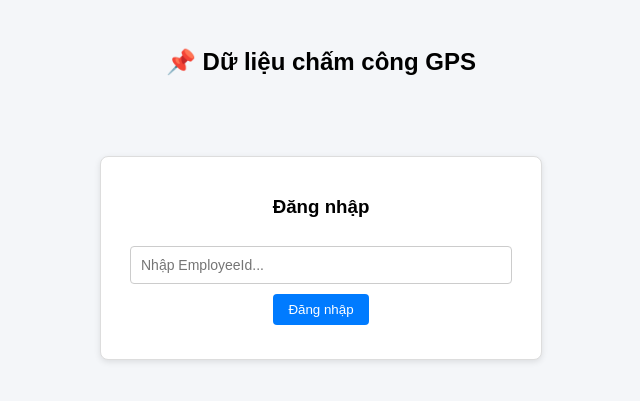
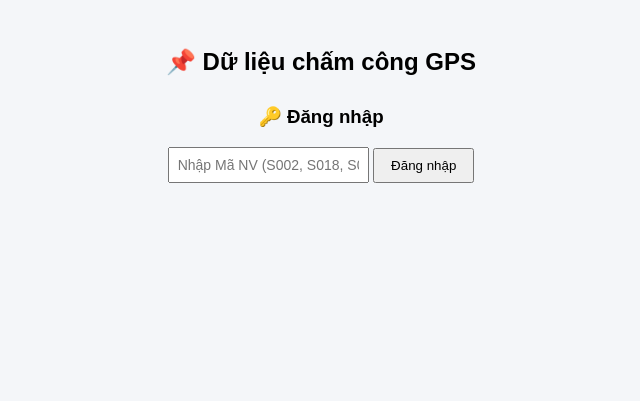
Before and after one commit to Vinbobo/read_gps_data, a Flask app: page / in a window 1280 px wide. Shown: the top 401 px of the page, without its empty margins (319-959 px from the left). Run offline with Flask 3, Linux system fonts and the light colour scheme.

Commit message:
Update index.html

```diff
--- a/templates/index.html
+++ b/templates/index.html
@@ -7,22 +7,6 @@
   <style>
     body { font-family: Arial, sans-serif; background: #f4f6f9; padding: 20px; }
     h2 { text-align: center; margin-bottom: 20px; }
-
-    .login-box {
-      max-width: 400px; margin: 80px auto; padding: 20px;
-      background: #fff; border: 1px solid #ddd; border-radius: 8px;
-      box-shadow: 0 2px 6px rgba(0,0,0,0.1); text-align: center;
-    }
-    .login-box input {
-      width: 90%; padding: 10px; margin: 10px 0;
-      border: 1px solid #ccc; border-radius: 4px; font-size: 14px;
-    }
-    .login-box button {
-      padding: 8px 15px; background: #007bff; color: #fff;
-      border: none; border-radius: 4px; cursor: pointer;
-    }
-    .login-box button:hover { background: #0056b3; }
-
     .controls { display: flex; flex-wrap: wrap; gap: 10px; margin-bottom: 15px; }
     .controls input, .controls select, .controls button {
       padding: 6px 12px; font-size: 14px; border: 1px solid #007bff; border-radius: 4px;
@@ -30,46 +14,37 @@
     }
     .controls button:hover { background: #007bff; color: #fff; }
     .controls button.active { background: #007bff; color: #fff; font-weight: bold; }
-
-    .table-container { max-height: 500px; overflow-y: auto; border: 1px solid #ccc; animation: fadeIn 0.4s ease; }
+    .table-container { max-height: 500px; overflow-y: auto; border: 1px solid #ccc; }
     table { width: 100%; border-collapse: collapse; background: white; font-size: 14px; }
     th, td { border: 1px solid #ddd; padding: 8px; text-align: left; vertical-align: middle; }
-    th {
-      background: #007bff; color: white; cursor: pointer; user-select: none;
-      position: sticky; top: 0; z-index: 2;
-    }
+    th { background: #007bff; color: white; cursor: pointer; user-select: none; position: sticky; top: 0; z-index: 2; }
     tr:nth-child(even) { background: #f9f9f9; }
-
     .sortable:after { content: " ⇅"; font-size: 12px; }
     .asc:after { content: " ↑"; }
     .desc:after { content: " ↓"; }
-
-    img.face-thumb {
-      width: 60px; height: 45px; object-fit: cover;
-      border-radius: 4px; border:1px solid #ccc; cursor:pointer;
-    }
-
+    img.face-thumb { width: 60px; height: 45px; object-fit: cover; border-radius: 4px; border:1px solid #ccc; }
     .pagination { margin-top: 15px; text-align: center; }
     .pagination button { margin: 0 2px; padding: 5px 10px; }
-
-    @keyframes fadeIn { from { opacity: 0; } to { opacity: 1; } }
-    #mainContent { display: none; }
+    #welcomeBox { text-align:right; font-weight:bold; color:#007bff; margin-bottom:10px; display:none; }
   </style>
 </head>
 <body>
   <h2>📌 Dữ liệu chấm công GPS</h2>
 
-  <!-- Form đăng nhập -->
-  <div id="loginBox" class="login-box">
-    <h3>Đăng nhập</h3>
-    <input type="text" id="empIdInput" placeholder="Nhập EmployeeId...">
-    <br>
-    <button onclick="login()">Đăng nhập</button>
-    <p id="loginMessage" style="color:red; font-size:14px;"></p>
+  <!-- Lời chào -->
+  <div id="welcomeBox">👋 Xin chào, <span id="empName"></span></div>
+
+  <!-- Form login -->
+  <div id="loginBox" style="text-align:center; margin-top:30px;">
+    <h3>🔑 Đăng nhập</h3>
+    <input type="text" id="loginEmpId" placeholder="Nhập Mã NV (S002, S018, S019)" style="padding:8px; font-size:14px;">
+    <button onclick="doLogin()" style="padding:8px 16px;">Đăng nhập</button>
+    <p id="loginStatus" style="color:red;"></p>
   </div>
 
   <!-- Nội dung chính -->
-  <div id="mainContent">
+  <div id="mainContent" style="display:none;">
+
     <!-- Bộ lọc nhanh -->
     <div class="controls">
       <label><b>Lọc nhanh:</b></label>
@@ -139,31 +114,31 @@
     let currentFilter = "all", currentStartDate = "", currentEndDate = "", currentSearch = "";
     let rawData = [], currentSort = { column: null, order: null };
     let currentPage = 1, rowsPerPage = 10, shiftFilter = null;
-    let currentEmpId = null;
+    let currentEmpId = null, currentEmpName = "";
 
     function setActiveButton(btn) {
       document.querySelectorAll(".controls button").forEach(b => b.classList.remove("active"));
       if (btn) btn.classList.add("active");
     }
 
-    async function login() {
-      const empId = document.getElementById("empIdInput").value.trim();
+    async function doLogin() {
+      const empId = document.getElementById("loginEmpId").value.trim();
       if (!empId) {
-        document.getElementById("loginMessage").innerText = "Vui lòng nhập EmployeeId!";
+        document.getElementById("loginStatus").innerText = "⚠️ Vui lòng nhập mã NV";
         return;
       }
-
       const res = await fetch(`/login?empId=${empId}`);
       const data = await res.json();
-
-      if (data.success) {
-        currentEmpId = empId;
-        sessionStorage.setItem("EmployeeId", empId);
+      if (res.ok && data.success) {
+        currentEmpId = data.EmployeeId;
+        currentEmpName = data.EmployeeName;
+        document.getElementById("empName").innerText = currentEmpName;
         document.getElementById("loginBox").style.display = "none";
+        document.getElementById("welcomeBox").style.display = "block";
         document.getElementById("mainContent").style.display = "block";
         loadData();
       } else {
-        document.getElementById("loginMessage").innerText = data.message;
+        document.getElementById("loginStatus").innerText = data.message || "❌ Đăng nhập thất bại";
       }
     }
 
@@ -194,7 +169,6 @@
       const start = (currentPage - 1) * rowsPerPage;
       const end = start + rowsPerPage;
       const pageData = data.slice(start, end);
-
       const tbody = document.getElementById("dataBody");
       tbody.innerHTML = "";
       pageData.forEach(row => {
@@ -283,17 +257,6 @@
       shiftFilter = shift; currentPage = 1;
       setActiveButton(btn); loadData();
     }
-
-    // Nếu đã có sessionStorage → tự login
-    window.onload = () => {
-      const savedId = sessionStorage.getItem("EmployeeId");
-      if (savedId) {
-        currentEmpId = savedId;
-        document.getElementById("loginBox").style.display = "none";
-        document.getElementById("mainContent").style.display = "block";
-        loadData();
-      }
-    };
   </script>
 </body>
 </html>
```
